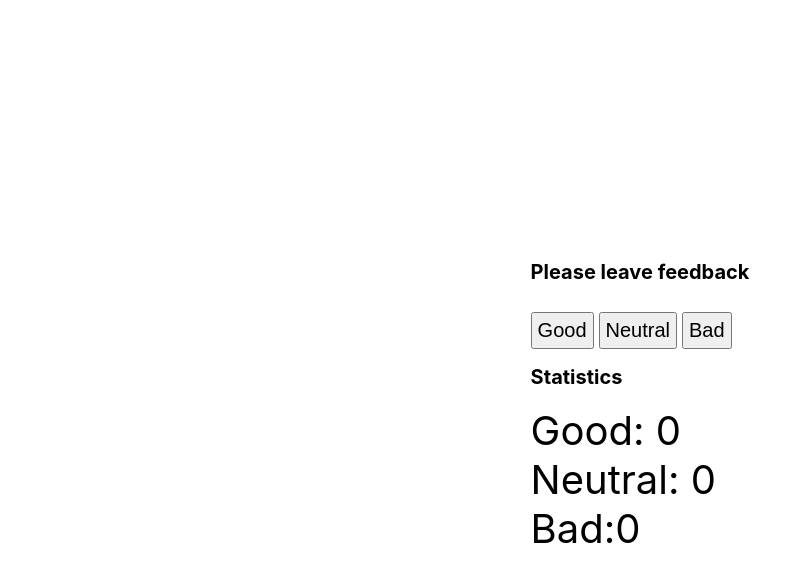
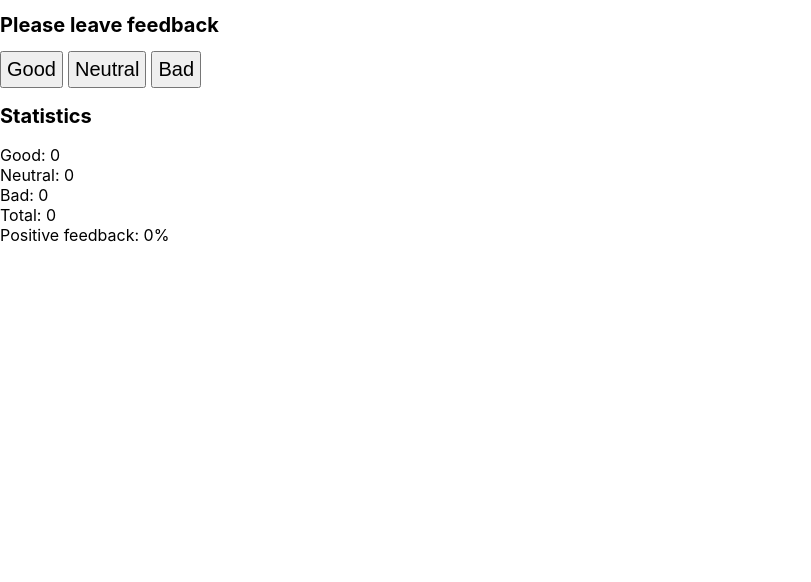
Before and after one commit to MishinaIra55/goit-react-hw-02-feedback, a React (Create React App) app: page / in a window 1280 px wide. Shown: the top 582 px of the page, without its empty margins (0-811 px from the left). Built offline with nearby package versions, Linux system fonts and the light colour scheme.

Commit message:
рефакторинг statics

```diff
--- a/package.json
+++ b/package.json
@@ -8,6 +8,7 @@
     "@testing-library/react": "^12.1.4",
     "@testing-library/user-event": "^13.5.0",
     "classnames": "^2.3.2",
+    "prop-types": "^15.8.1",
     "react": "^18.1.0",
     "react-dom": "^18.1.0",
     "react-scripts": "5.0.1",
--- a/src/components/App.jsx
+++ b/src/components/App.jsx
@@ -1,39 +1,16 @@
 import Statistics from './Statistic/Statistic';
 import FeedbackOptions from './FeedbackOptions/FeedbackOptions';
 
-import React, {Component} from 'react';
-import styles from './Statistic/Statistic.module.css'
-export const App = () => {
-  return (
-    <div
-      style={{
-        height: '100vh',
-        display: 'flex',
-        justifyContent: 'center',
-        alignItems: 'center',
-        fontSize: 40,
-        color: '#010101'
-      }}
-    >
-    <Feedback initialValue={0}/>
-    </div>
-  );
-};
+import React, { Component } from 'react';
+import styles from './Statistic/Statistic.module.css';
+
+export  class App extends Component {
 
 
-
-
-
-
-export  class Feedback extends Component {
-  static defaultProps = {
-    initialValue: 0,
-  };
-
   state = {
-    good: this.props.initialValue,
-    neutral: this.props.initialValue,
-    bad: this.props.initialValue
+    good: 0,
+    neutral: 0,
+    bad: 0
   }
 //метод который обновляет состояние
   increaseGood = () => {
@@ -57,7 +34,29 @@ export  class Feedback extends Component {
       }
     })
   };
+
+  countTotalFeedback = () => {
+    const total = this.state.good + this.state.neutral + this.state.bad;
+
+    return total;
+
+  }
+  countPositiveFeedbackPercentage = () => {
+    if(this.state.good === 0) {
+      return 0;
+    }
+
+    return Math.ceil(Number((this.state.good * 100) / this.countTotalFeedback()));
+  }
+
   render() {
+    const { good, neutral, bad } = this.state;
+
+    const total = this.countTotalFeedback();
+    const totalPositive = this.countPositiveFeedbackPercentage();
+
+
+
     return (
       <div>
         <h1 className={styles.title}> Please leave feedback</h1>
@@ -67,9 +66,11 @@ export  class Feedback extends Component {
           increaseBad={this.increaseBad}/>
         <h2 className={styles.title}>Statistics</h2>
         <Statistics
-          good={this.state.good}
-          neutral={this.state.neutral}
-          bad={this.state.bad}
+          good={good}
+          neutral={neutral}
+          bad={bad}
+          total={total}
+          totalPositive={totalPositive}
           />
 
       </div>
--- a/src/components/FeedbackOptions/FeedbackOptions.jsx
+++ b/src/components/FeedbackOptions/FeedbackOptions.jsx
@@ -1,4 +1,5 @@
 import React from 'react';
+import PropTypes from 'prop-types';
 
 const FeedbackOptions = ({increaseGood, increaseNeutral, increaseBad }) => (
   <div>
@@ -9,3 +10,9 @@ const FeedbackOptions = ({increaseGood, increaseNeutral, increaseBad }) => (
 
 );
 export default FeedbackOptions;
+
+FeedbackOptions.protypes = {
+  increaseGood:PropTypes.func,
+  increaseNeutral:PropTypes.func,
+  increaseBad:PropTypes.func,
+}
--- a/src/components/Statistic/Statistic.jsx
+++ b/src/components/Statistic/Statistic.jsx
@@ -1,63 +1,24 @@
 import React from 'react';
+import PropTypes from 'prop-types';
 
-const Statistics =( {good, neutral, bad }) => (
+const Statistics = ({ good, neutral, bad, total, totalPositive }) => (
   <div>
     <span>Good: {good}</span>
     <span>Neutral: {neutral}</span>
-    <span>Bad:{bad}</span>
+    <span>Bad: {bad}</span>
+    <span>Total: {total}</span>
+    <span>Positive feedback: {totalPositive}%</span>
+
   </div>
 
 );
 
 export default Statistics;
 
-// import styles from './Statistic.module.css';
-//
-// export default class Statistic extends Component {
-//   static defaultProps = {
-//     initialValue: 0,
-//   };
-//
-//   state = {
-//     good: this.props.initialValue,
-//     neutral: this.props.initialValue,
-//     bad: this.props.initialValue
-//   }
-// //метод который обновляет состояние
-//   increaseGood = () => {
-//     this.setState( prevState => {
-//       return {
-//         good: prevState.good + 1,
-//       }
-//       });
-//   };
-//   increaseNeutral = () => {
-//     this.setState(prevState => {
-//         return {
-//           neutral: prevState.neutral + 1,
-//         }
-//       });
-//   };
-//   increaseBad = () => {
-//     this.setState(prevState => {
-//       return {
-//         bad: prevState.bad + 1,
-//       }
-//     })
-//   };
-//   render() {
-//     return (
-//       <div>
-//        <h1 className={styles.title}> Please leave feedback</h1>
-//         <button type='button' onClick={this.increaseGood}>Good</button>
-//         <button type='button' onClick={this.increaseNeutral}>Neutral</button>
-//         <button type='button' onClick={this.increaseBad}>Bad</button>
-//         <h2 className={styles.title}>Statistics</h2>
-//         <span>Good: {this.state.good}</span>
-//         <span>Neutral: {this.state.neutral}</span>
-//         <span>Bad:{this.state.bad}</span>
-//
-//       </div>
-//     )
-//   }
-// }
+Statistics.propTypes = {
+  good: PropTypes.number,
+  neutral: PropTypes.number,
+  bad: PropTypes.number,
+  totalPositive: PropTypes.number,
+  total: PropTypes.number
+};
```
Also changed, not shown: src/components/Section/Section.jsx (+7 -7 lines), 1 other file (tests, documents, lock files or other folders).
